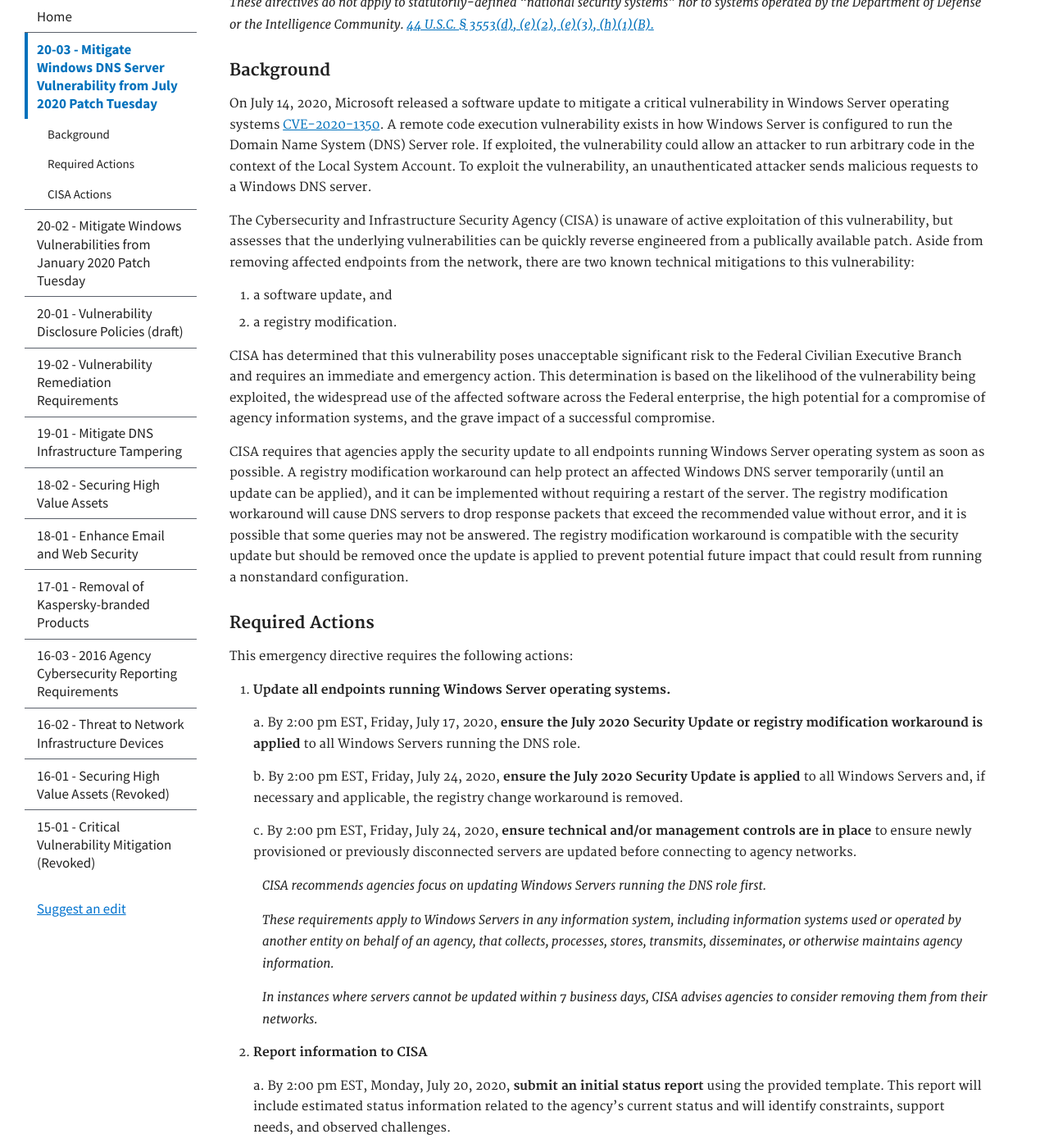
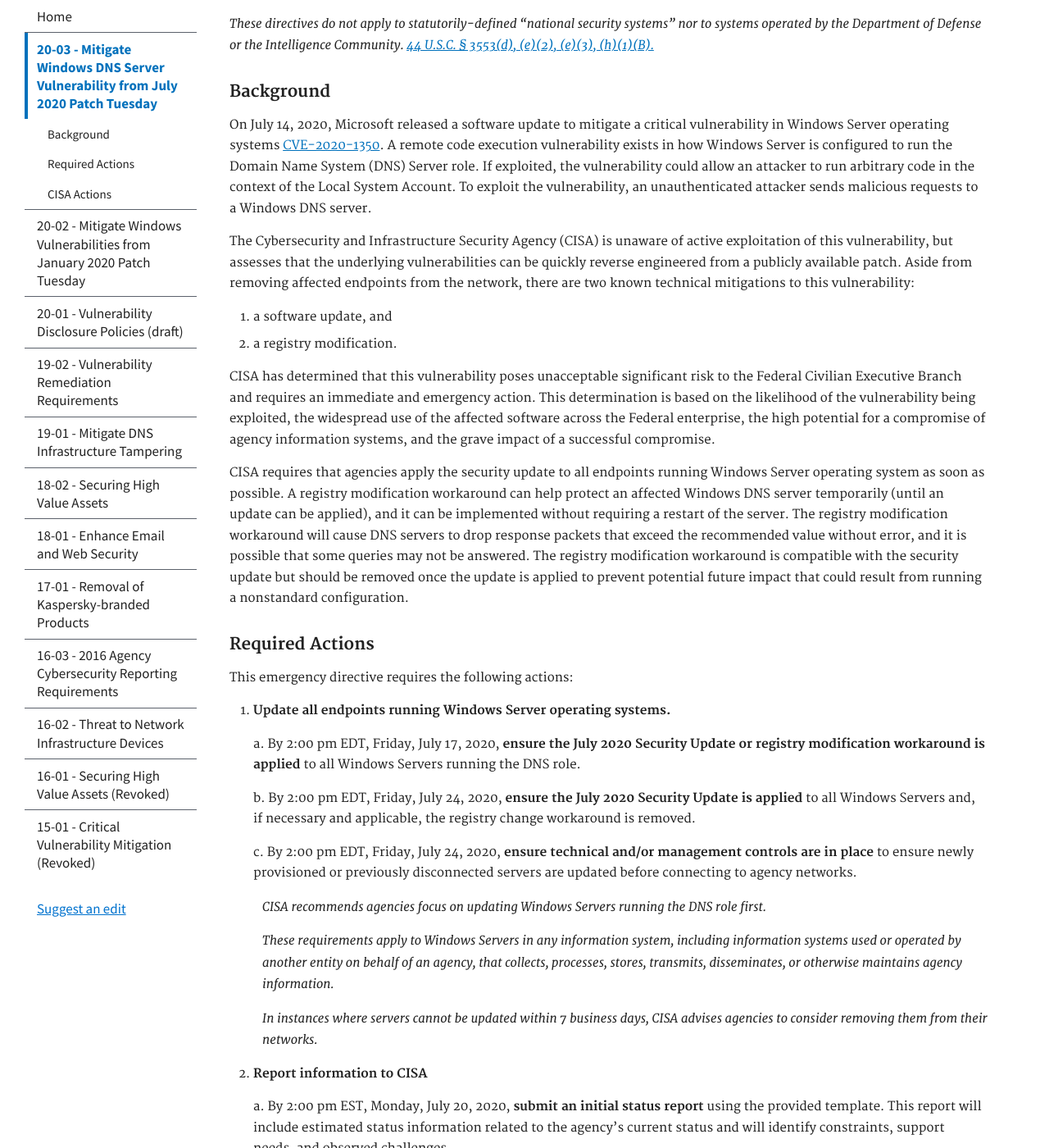
Before and after one commit to cisagov/cyber.dhs.gov, a Jekyll site: the page built from pages/ed-20-03.md, in a window 1280 px wide and 1400 px high, scrolled down 740 px. Shown: the whole window at 82% size. Built offline with Jekyll 4.4.1, drawn with Linux system fonts in a browser that asks for light colours; some of the changed text lies outside the part shown.

Commit message:
add post, fix publicly and edt

```diff
--- a/pages/ed-20-03.md
+++ b/pages/ed-20-03.md
@@ -38,7 +38,7 @@ to a Windows DNS server.
 The Cybersecurity and Infrastructure Security Agency (CISA) is unaware
 of active exploitation of this vulnerability, but assesses that the
 underlying vulnerabilities can be quickly reverse engineered from a
-publically available patch. Aside from removing affected endpoints from
+publicly available patch. Aside from removing affected endpoints from
 the network, there are two known technical mitigations to this
 vulnerability:
 
@@ -70,16 +70,16 @@ This emergency directive requires the following actions:
 
 1.  **Update all endpoints running Windows Server operating systems.**
 
-    a.  By 2:00 pm EST, Friday, July 17, 2020, **ensure the July 2020
+    a.  By 2:00 pm EDT, Friday, July 17, 2020, **ensure the July 2020
         Security Update or registry modification workaround is applied**
         to all Windows Servers running the DNS role.
 
-    b.  By 2:00 pm EST, Friday, July 24, 2020, **ensure the July 2020
+    b.  By 2:00 pm EDT, Friday, July 24, 2020, **ensure the July 2020
         Security Update is applied** to all Windows Servers and, if
         necessary and applicable, the registry change workaround is
         removed.
 
-    c.  By 2:00 pm EST, Friday, July 24, 2020, **ensure technical and/or
+    c.  By 2:00 pm EDT, Friday, July 24, 2020, **ensure technical and/or
         management controls are in place** to ensure newly provisioned
         or previously disconnected servers are updated before connecting
         to agency networks.
```
Also changed, not shown: other parts of pages/ed-20-03.md (+1 -1 lines), 1 other file.
